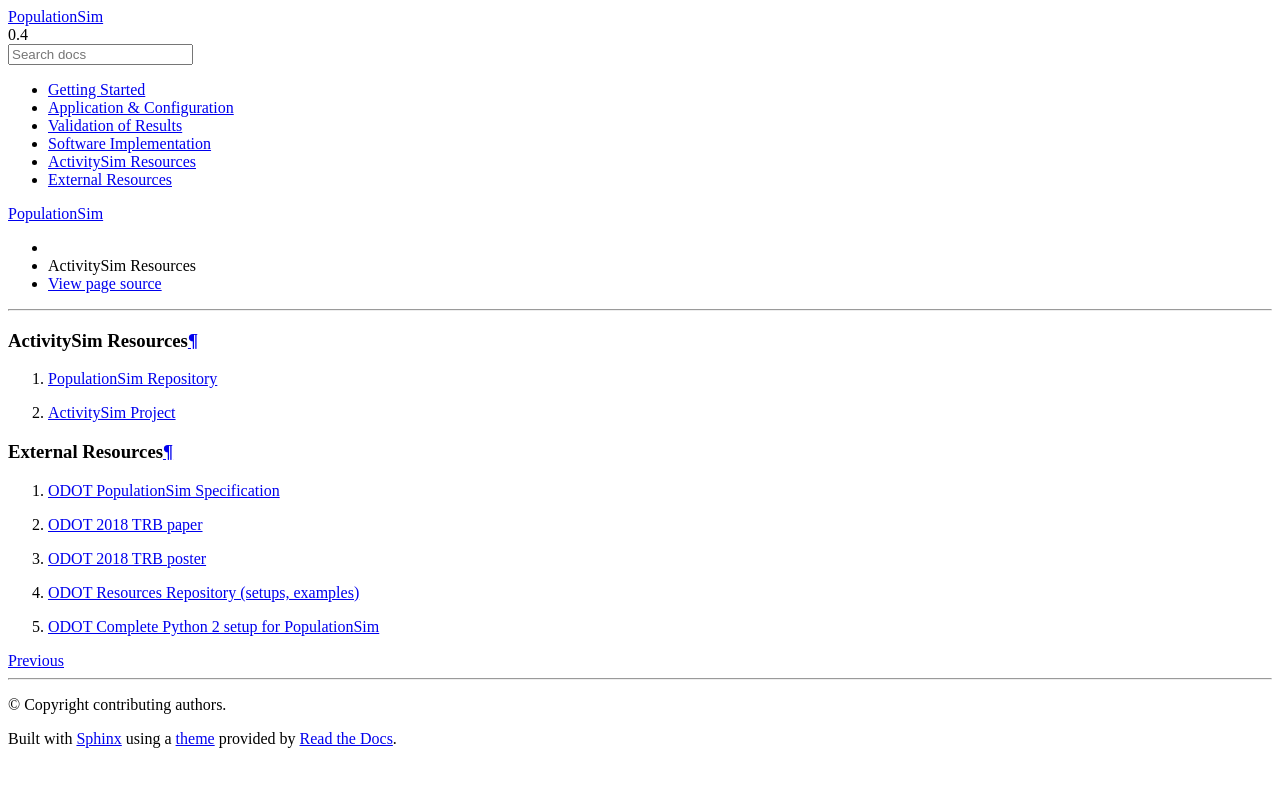
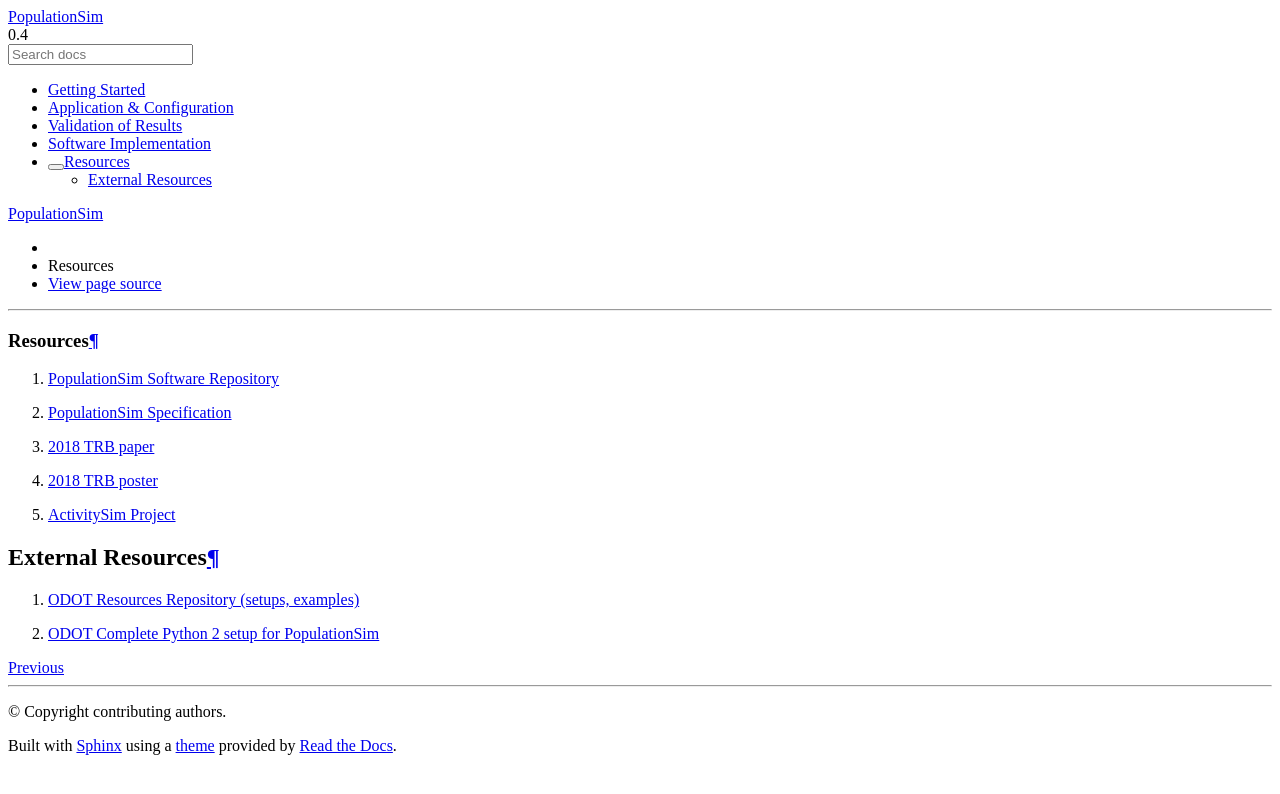
Before and after one commit to ActivitySim/populationsim, a Sphinx documentation site: the page built from docs/docs.rst, in a window 1280 px wide. Shown: the top 794 px of the page. Built offline with Sphinx 7.4.7 and the Read the Docs theme 2.0.0, drawn with Linux system fonts in a browser that asks for light colours.

Commit message:
include papers as well

```diff
--- a/docs/docs.rst
+++ b/docs/docs.rst
@@ -4,22 +4,22 @@
 
 .. _docs:
 
-ActivitySim Resources
-=====================
+Resources
+=========
 
-1. `PopulationSim Repository <https://github.com/ActivitySim/populationsim>`_
+1. `PopulationSim Software Repository <https://github.com/ActivitySim/populationsim>`_
 
-2. `ActivitySim Project <http://www.activitysim.org>`_
+2. `PopulationSim Specification <https://github.com/ActivitySim/populationsim/raw/master/papers/Draft%20TM1%20-%20Population%20Synthesis%20Technical%20Specifications%202017-03-08.pdf>`_
+
+3. `2018 TRB paper <https://github.com/ActivitySim/populationsim/raw/master/papers/TRB_Paper_PopulationSim_v6.pdf>`_
+
+4. `2018 TRB poster <https://github.com/ActivitySim/populationsim/raw/master/papers/TRBPoster_PaulDoyleStablerFreedmanBettinardi_v5%5B1%5D.pptx>`_
+
+5. `ActivitySim Project <http://www.activitysim.org>`_
 
 External Resources
-==================
+------------------
 
-1. `ODOT PopulationSim Specification <https://github.com/RSGInc/odot_populationSim_resources/raw/master/papers/Draft%20TM1%20-%20Population%20Synthesis%20Technical%20Specifications%202017-03-08.pdf>`_
+1. `ODOT Resources Repository (setups, examples) <https://github.com/RSGInc/odot_populationsim_resources>`_
 
-2. `ODOT 2018 TRB paper <https://github.com/RSGInc/odot_populationSim_resources/raw/master/papers/TRB_Paper_PopulationSim_v6.pdf>`_
-
-3. `ODOT 2018 TRB poster <https://github.com/RSGInc/odot_populationSim_resources/raw/master/papers/TRBPoster_PaulDoyleStablerFreedmanBettinardi_v5%5B1%5D.pptx>`_
-
-4. `ODOT Resources Repository (setups, examples) <https://github.com/RSGInc/odot_populationsim_resources>`_
-
-5. `ODOT Complete Python 2 setup for PopulationSim <https://github.com/RSGInc/odot_populationsim_python/archive/master.zip>`_
+2. `ODOT Complete Python 2 setup for PopulationSim <https://github.com/RSGInc/odot_populationsim_python/archive/master.zip>`_
--- a/docs/getting_started.rst
+++ b/docs/getting_started.rst
@@ -67,8 +67,6 @@
 Run Examples
 ------------
 
-  * Before running examples, ensure that Anaconda Python, dependent libraries and PopulationSim package have been installed.
-
 There are three examples for running PopulationSim, two created using data from the Corvallis-Albany-Lebanon Modeling (CALM) region in Oregon and the other using data from the Metro Vancouver region in British Columbia. The `example_calm`_ set-up runs PopulationSim in base mode, where a synthetic population is created for the entire modeling region. This takes approximately 12 minutes on a laptop with an Intel i7-4800MQ CPU @ 2.70GHz and 16 GB of RAM. The `example_calm_repop`_ set-up runs PopulationSim in the *repop* mode, which updates the synthetic population for a small part of the region. The `example_survey_weighting`_ set-up runs PopulationSim for the case of developing final weights for a household travel survey. More information on the configuration of PopulationSim can be found in the **Application & Configuration** section.
 
 Example_calm
```
Also changed, not shown: 4 other files.
